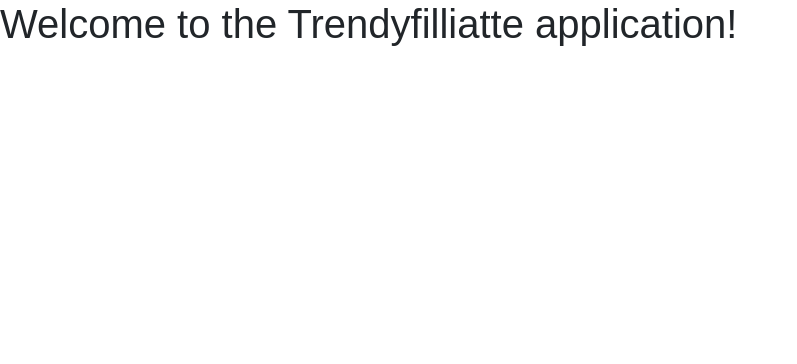
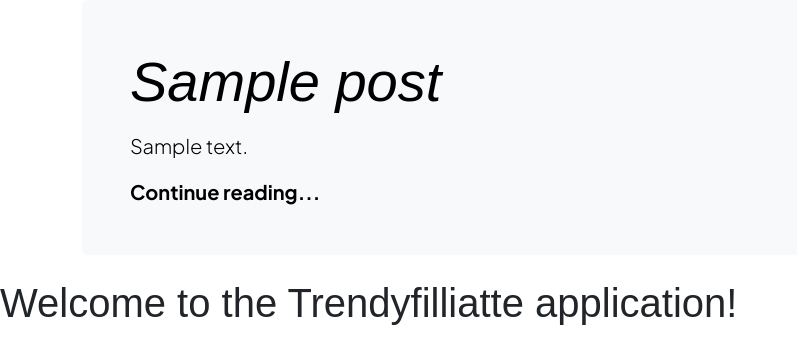
Before and after one commit to it27427/trendyfilliatte, a Django app: template templates/home.html in a window 1280 px wide. Shown: the part 128-492 px from the top of the page, without its empty margins (0-797 px from the left). Run offline with Django 5.2, Linux system fonts and the light colour scheme; tables that the repository leaves empty hold one stand-in row (values such as "Sample post"); the template is opened without the code that fills it: values that come from a table or form of the project are taken from there, most other values are stand-ins (such as "Sample title", 1, 10 or a date in 2020); grey boxes marked "Sample" are stand-in pictures; data that the repository does not hold is empty; some libraries are stand-ins or nearby versions; some web fonts are replaced.

Commit message:
featured_blog_post data shows in template

```diff
--- a/templates/home.html
+++ b/templates/home.html
@@ -60,6 +60,26 @@
     </nav>
   </div>
 
+  {% for post in featured_post %}
+    {% if forloop.first %}
+      <main>
+        <div class="container">
+          <div class="p-4 p-md-5 mb-4 rounded text-body-emphasis bg-body-secondary" style="background: url({{post.blog_image.url}}); background-blend-mode: overlay; background-size: cover;">
+            <div class="col-lg-10 px-0">
+              <h1 class="display-4 fst-italic">{{ post.title }}</h1>
+              <p class="lead my-3">{{ post.short_description }}</p>
+              <p class="lead mb-0">
+                <a href="#" class="text-body-emphasis fw-bold">
+                  Continue reading...
+                </a>
+              </p>
+            </div>
+          </div>
+        </div>
+      </div>
+    {% endif %}
+  {% endfor %}
+
   <h1 clss="text-center fw-bold text-primary mb-0">
     Welcome to the Trendyfilliatte application!
   </h1>
--- a/trendyfilliatte/views.py
+++ b/trendyfilliatte/views.py
@@ -5,8 +5,6 @@
 def home(request):
     categories = Category.objects.all()
     featured_post = Blogs.objects.filter(is_featured=True)
-    # Get the latest blogs from each category
-    print(featured_post)
     context = {
         'categories': categories,
         'featured_post': featured_post,
```
